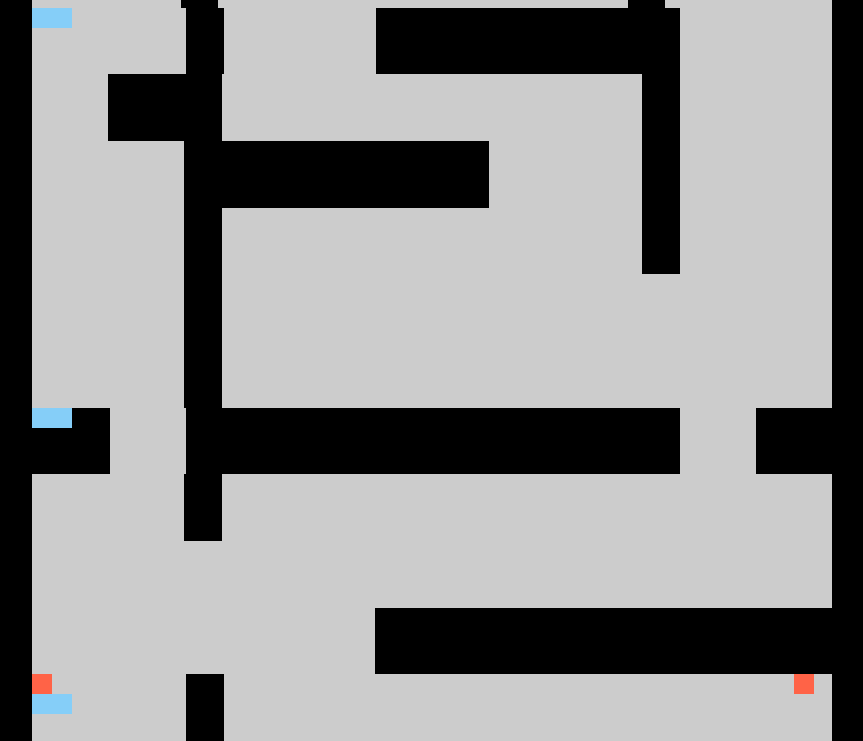
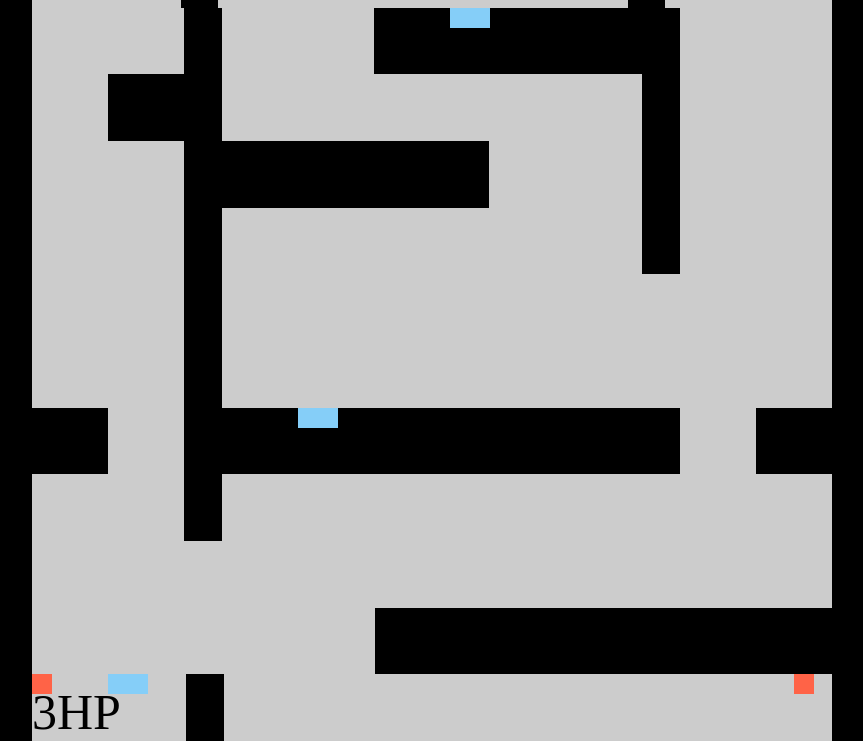
Before and after one commit to confidential-nt/mouseavoidgame, a plain HTML site: page index.html in a window 1280 px wide. Shown: the part 59-800 px from the top of the page, without its empty margins (208-1071 px from the left). Drawn offline with Linux system fonts and the light colour scheme.

Commit message:
finish attack

```diff
--- a/attack.js
+++ b/attack.js
@@ -1,5 +1,5 @@
-import { getAttackDirection } from "./direction.js";
 import { MAZE_SIZE_X } from "./maze.js";
+import { isBallHit } from "./ball.js";
 
 const rows = document.querySelectorAll(".row");
 const firstAttackRow = rows[1];
@@ -9,74 +9,105 @@ const firstAttackPos = firstAttackRow.querySelector(".column");
 const secondAttackPos = secondAttackRow.querySelector(".column");
 const lastAttackPos = lastAttackRow.querySelector(".column");
 
-let start = false;
-let create = false; //얘는 나중에 한분기 끝나고 다른 한분기 시작하게 할때 이용할 것.
+let create = false;
 
-let attacks = [
+const ATTACK_SPEED = 5;
+let lastRenderTime = 0;
+export let isBumpIntoMaze = 0;
+let capturedTime;
+
+export let attacks = [
   {
-    id: 1,
+    element: null,
     x: 0,
+    y: 1,
+    row: firstAttackRow,
   },
   {
-    id: 2,
+    element: null,
     x: 0,
+    y: 7,
+    row: secondAttackRow,
   },
   {
-    id: 3,
+    element: null,
     x: 0,
+    y: rows.length - 1,
+    row: lastAttackRow,
   },
 ];
 
-const ATTACK_SPEED = 2;
+export function drawAttack(timestamp) {
+  setDrawAttack(timestamp);
+  const setDoneAttack = attacks.filter((el) => el.element !== null);
+  setDoneAttack.forEach((el) => {
+    const columns = el.row.querySelectorAll(".column");
+    columns[el.x].appendChild(el.element);
+  });
+}
 
-let lastRenderTime = 0;
+export function updateAttack(timestamp) {
+  let progress = (timestamp - lastRenderTime) / 1000;
+  if (progress < 1 / ATTACK_SPEED) return;
+  lastRenderTime = timestamp;
+  attacks.forEach((el) => {
+    if (el.element) el.x++;
+  });
 
-export function drawAttack(timestamp) {
+  initAttack();
+}
+
+function setDrawAttack(timestamp) {
   const sec = Math.round(timestamp / 1000);
 
+  if (!capturedTime) capturedTime = sec;
+
   if (create) return;
-  const attack = document.createElement("div");
-  attack.classList.add("attack");
-  const attackElements = document.querySelectorAll(".attack");
+  const attackElement = document.createElement("div");
+  attackElement.classList.add("attack");
+
   switch (sec) {
-    case 2:
-      if (firstAttackPos.contains(attackElements[0])) return;
-      firstAttackPos.appendChild(attack);
+    case capturedTime + 2:
+      if (attacks[0].element) return;
+      firstAttackPos.appendChild(attackElement);
+      attacks[0].element = attackElement;
       break;
-    case 3:
-      if (secondAttackPos.contains(attackElements[1])) return;
-      secondAttackPos.appendChild(attack);
+    case capturedTime + 3:
+      if (attacks[1].element) return;
+      secondAttackPos.appendChild(attackElement);
+      attacks[1].element = attackElement;
       break;
-    case 4:
-      if (lastAttackPos.contains(attackElements[2])) return;
-      lastAttackPos.appendChild(attack);
+    case capturedTime + 4:
+      if (attacks[2].element) return;
+      lastAttackPos.appendChild(attackElement);
+      attacks[2].element = attackElement;
       create = true;
       break;
   }
 }
 
-// export function drawAttack() {
-//   const firstAttackRowCol = firstAttackRow.querySelectorAll(".column");
-//   if (!start) {
-//     firstDrawAttack();
-//     return;
-//   }
-//   if (attack.x > MAZE_SIZE_X) {
-//     start = !start;
-//     const lastPosition = firstAttackRowCol[firstAttackRowCol.length - 1];
-//     const lastAttack = lastPosition.querySelector(".attack");
-//     lastPosition.removeChild(lastAttack);
-//     attack.x = 0;
-//   }
+function initAttack() {
+  attacks.forEach((el) => {
+    if (!el.element) return;
+    if (el.x >= MAZE_SIZE_X || isBallHit(el)) {
+      isBumpIntoMaze++;
 
-//   const attackElement = document.querySelector(".attack");
+      const haveAttackCol = Array.from(
+        el.row.querySelectorAll(".column")
+      ).find((col) => col.contains(el.element));
+      haveAttackCol.removeChild(el.element);
+      el.x = 0;
+      el.element = null;
+    }
+  });
 
-//   firstAttackRowCol[attack.x].appendChild(attackElement);
-// }
+  if (isBumpIntoMaze === 3) {
+    attackRestart();
+    isBumpIntoMaze = 0;
+    capturedTime = null;
+  }
+}
 
-export function updateAttack(object, timestamp) {
-  let progress = (timestamp - lastRenderTime) / 1000;
-  if (progress < 1 / ATTACK_SPEED) return;
-  lastRenderTime = timestamp;
-  object.x = getAttackDirection();
+function attackRestart() {
+  create = false;
 }
--- a/ball.js
+++ b/ball.js
@@ -1,21 +1,24 @@
-import {getBallDirection} from "./direction.js";
+import { getBallDirection } from "./direction.js";
+import { attacks } from "./attack.js";
+import { healthPointBoard } from "./game.js";
 
 export let ball = {
   x: 0,
-    y: 0
-}
+  y: 0,
+};
 
 const rows = document.querySelectorAll(".row");
 let start = false;
 let row;
 let cols;
+export let healthPoint = 3;
 
-export function draw(){
-    if(!start){
+export function draw() {
+  if (!start) {
     const ballElement = document.createElement("div");
     ballElement.classList.add("ball");
-        row = rows[ball.y]
-        cols = row.querySelectorAll(".column")
+    row = rows[ball.y];
+    cols = row.querySelectorAll(".column");
     cols[ball.x].appendChild(ballElement);
 
     start = true;
@@ -24,28 +27,33 @@ export function draw(){
   }
 
   const ballElement = document.querySelector(".ball");
-    row = rows[ball.y]
-    if(!row) return;
-    cols = row.querySelectorAll(".column")
-    if(!cols[ball.x]) return;
+  row = rows[ball.y];
+  if (!row) return;
+  cols = row.querySelectorAll(".column");
+  if (!cols[ball.x]) return;
   cols[ball.x].appendChild(ballElement);
-
 }
 
-export function update(){
+export function update() {
   ball = getBallDirection();
 }
 
+export function bumpIntoMaze(ball) {
+  const walls = Array.from(document.querySelectorAll(".wall"));
 
-
-export function bumpIntoMaze(ball){
-    const walls = Array.from(document.querySelectorAll(".wall"))
-
-    return walls.some(wall => wall.contains(ball));
+  return walls.some((wall) => wall.contains(ball));
 }
 
 export function onFinishLine(ball) {
-    const finishLine = Array.from(rows[0].querySelectorAll(".column"))
+  const finishLine = Array.from(rows[0].querySelectorAll(".column"));
 
   return finishLine[finishLine.length - 1].contains(ball);
 }
+
+export function isBallHit(el) {
+  if (el.x === ball.x && el.y === ball.y) {
+    healthPoint--;
+    healthPointBoard.innerText = `${healthPoint}HP`;
+    return true;
+  }
+}
--- a/direction.js
+++ b/direction.js
@@ -1,15 +1,10 @@
-
-let ballDirection  = {
-    x:0,
-    y:0
+let ballDirection = {
+  x: 0,
+  y: 0,
 };
 
-let attackDirection = {
-    x:0,
-}
-
-window.addEventListener("keydown", e => {
-    switch(e.key){
+window.addEventListener("keydown", (e) => {
+  switch (e.key) {
     case "ArrowUp":
       ballDirection.y = ballDirection.y - 1;
       break;
@@ -17,20 +12,13 @@ window.addEventListener("keydown", e => {
       ballDirection.y = ballDirection.y + 1;
       break;
     case "ArrowLeft":
-            ballDirection.x = ballDirection.x -1;
+      ballDirection.x = ballDirection.x - 1;
       break;
     case "ArrowRight":
       ballDirection.x = ballDirection.x + 1;
   }
-})
+});
 
-
-export function getBallDirection(){
+export function getBallDirection() {
   return ballDirection;
 }
-
-export function getAttackDirection(){
-
-    attackDirection.x++
-    return attackDirection;
-}
--- a/game.js
+++ b/game.js
@@ -4,16 +4,18 @@ import {
   bumpIntoMaze,
   ball as ballLoc,
   onFinishLine,
+  healthPoint,
 } from "./ball.js";
 import { outSideOfMaze } from "./maze.js";
 import { drawGem, eatGem } from "./gem.js";
 import { timer, timeOut, timerId } from "./time.js";
-import { drawAttack } from "./attack.js";
+import { drawAttack, updateAttack } from "./attack.js";
 
 const failConfirm = document.querySelector(".failConfirm");
 const finishConfirm = document.querySelector(".finishConfirm");
 const btns = document.querySelectorAll("button");
 const scoreBoard = document.querySelector(".scoreBoard");
+export const healthPointBoard = document.querySelector(".healthPoint");
 const ALL_GEMS = 3;
 let gameOver = false;
 let finish = false;
@@ -22,6 +24,7 @@ let score = 0;
 let justAgo = false;
 
 scoreBoard.innerText = `left gems:${ALL_GEMS}`;
+healthPointBoard.innerText = `${healthPoint}HP`;
 
 function main(timestamp) {
   if (gameOver) {
@@ -40,19 +43,32 @@ function main(timestamp) {
     justAgo = true;
   }
   window.requestAnimationFrame(main);
-  updateBall();
-  checkDeath();
-  checkFinish();
+  update(timestamp);
   if (gameOver || finish) return;
+  draw(timestamp);
+}
+
+function draw(timestamp) {
   drawBall();
   drawGem();
   drawAttack(timestamp);
   getScore();
 }
 
+function update(timestamp) {
+  updateBall();
+  updateAttack(timestamp);
+  checkDeath();
+  checkFinish();
+}
+
 function checkDeath() {
   const ball = document.querySelector(".ball");
-  gameOver = bumpIntoMaze(ball) || outSideOfMaze(ballLoc) || timeOut();
+  gameOver =
+    bumpIntoMaze(ball) ||
+    outSideOfMaze(ballLoc) ||
+    timeOut() ||
+    healthPoint === 0;
 }
 
 function checkFinish() {
--- a/index.html
+++ b/index.html
@@ -11,6 +11,7 @@
     <div class="gameBoard">
         <div class="scoreBoard"></div>
         <div class="timeBoard"></div>
+        <div class="healthPoint"></div>
         <div class="row">
             <div class="column"></div>
             <div class="column"></div>
--- a/styles.css
+++ b/styles.css
@@ -37,6 +37,13 @@ button {
   right: 135px;
   font-size: 30px;
   color: blueviolet;
+}
+
+.healthPoint {
+  position: absolute;
+  bottom: 0;
+  left: 0;
+  font-size: 50px;
 }
 
 .row {
```
Lines whose indentation alone changed are shown as unchanged.
